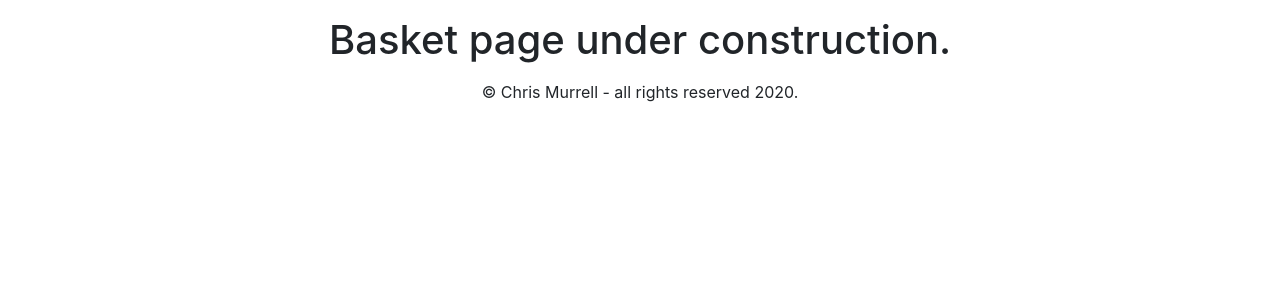
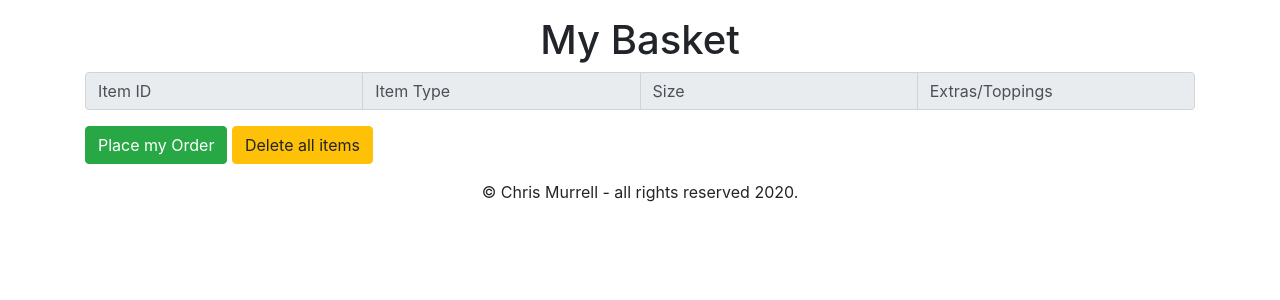
Before and after one commit to chrismurrelldrummer/project3, a Django app: page /basket in a window 1280 px wide. Shown: the part 56-356 px from the top of the page. Run offline with Django 3.2, Linux system fonts and the light colour scheme; some libraries are stand-ins or nearby versions.

Commit message:
basket changes and local storage data

```diff
--- a/orders/Templates/orders/base.html
+++ b/orders/Templates/orders/base.html
@@ -28,6 +28,9 @@
     <script src="https://stackpath.bootstrapcdn.com/bootstrap/4.4.1/js/bootstrap.min.js"
         integrity="sha384-wfSDF2E50Y2D1uUdj0O3uMBJnjuUD4Ih7YwaYd1iqfktj0Uod8GCExl3Og8ifwB6" crossorigin="anonymous">
     </script>
+
+    <!-- Include Handlebars -->
+    <script src="https://cdnjs.cloudflare.com/ajax/libs/handlebars.js/4.0.11/handlebars.min.js"></script>
 
     {% block script %}{% endblock %}
 
--- a/orders/Templates/orders/basket.html
+++ b/orders/Templates/orders/basket.html
@@ -1,9 +1,48 @@
 {% extends "orders/base.html" %}
+{% load static %}
+
+{% block script %}
+<script src="{% static 'orders/basket.js' %}"></script>
+
+<!-- Item temlate 1 -->
+{% verbatim %}
+<script id="basketItem1" type="text/x-handlebars-template">
+    <div class="input-group">
+        <input type="text" id="ident" name="ident" class="form-control" value="{{ ident }}" readonly>
+        <input type="text" id="item" name="item" class="form-control" value="{{ item }}" readonly>
+        <input type="text" id="size" name="size" class="form-control" value="{{ size }}" readonly>
+        <input type="text" id="toppings" name="toppings" class="form-control" value="{{ toppings }}" readonly>
+    </div>
+</script>
+{% endverbatim %}
+
+{% endblock %}
 
 {% block title %}
 My Basket
 {% endblock %}
 
 {% block main %}
-<h1>Basket page under construction.</h1>
+<h1>My Basket</h1>
+
+<form action="place" method="post">
+    {% csrf_token %}
+    <div class="form-group" id="basketList">
+        <div class="input-group">
+            <input type="text" id="ident" name="ident" class="form-control" value="Item ID" readonly>
+            <input type="text" id="item" name="item" class="form-control" value="Item Type" readonly>
+            <input type="text" id="size" name="size" class="form-control" value="Size" readonly>
+            <input type="text" id="toppings" name="toppings" class="form-control" value="Extras/Toppings" readonly>
+        </div>
+    </div>
+    <div class="form-group">
+        <button type="submit" class="btn btn-success" id="placeOrder">
+            Place my Order
+        </button>
+        <button type="submit" class="btn btn-warning" id="deleteOrder">
+            Delete all items
+        </button>
+    </div>
+</form>
+
 {% endblock %}
--- /dev/null
+++ b/orders/static/orders/basket.js
@@ -0,0 +1,53 @@
+document.addEventListener('DOMContentLoaded', () => {
+
+    let bask = JSON.parse(localStorage.getItem('basket'));
+
+    let div = document.querySelector('#basketList');
+
+    for (i in bask) {
+
+        let div = document.createElement("div");
+        div.setAttribute('className', 'input-group');
+        div.setAttribute('id', `item${i}`);
+        div.setAttribute('name', `item${i}`);
+
+        if (bask[i]['toppings'] == '') {
+            // Create template
+            const template1 = Handlebars.compile(document.querySelector('#basketItem1').innerHTML);
+
+            // Add to DOM.
+            const content = template1({
+                'ident': bask[i]['ident'],
+                'item': bask[i]['item'],
+                'size': bask[i]['size'],
+                'toppings': 'No extra toppings.'
+            });
+
+            document.querySelector('#basketList').innerHTML += content;
+
+        } else {
+            // Create template
+            const template1 = Handlebars.compile(document.querySelector('#basketItem1').innerHTML);
+
+            let toppings = '';
+
+            for (k in bask[i]['toppings']) {
+                toppings += `${bask[i]['toppings'][k]}`;
+                if (k >= 0 && k < (bask[i]['toppings'].length - 1)) {
+                    toppings += ', ';
+                }
+            }
+
+            // Add to DOM.
+            const content = template1({
+                'ident': bask[i]['ident'],
+                'item': bask[i]['item'],
+                'size': bask[i]['size'],
+                'toppings': toppings
+            });
+
+            document.querySelector('#basketList').innerHTML += content;
+        }
+
+    }
+});
--- a/orders/urls.py
+++ b/orders/urls.py
@@ -8,5 +8,6 @@ urlpatterns = [
     path("login", views.log_in, name="login"),
     path("logout", views.log_out, name="logout"),
     path("menu", views.menu, name="menu"),
-    path("basket", views.basket, name="basket")
+    path("basket", views.basket, name="basket"),
+    path("place", views.place, name="place")
 ]
--- a/orders/views.py
+++ b/orders/views.py
@@ -89,58 +89,32 @@ def menu(request):
         return render(request, "orders/menu.html")
 
 
-def pizadd(request):
+def place(request):
 
     if request.user.is_authenticated:
 
         if request.method == 'POST':
 
-            # returning none *****************************************************************
-            typ = request.POST.get("typ")
-            cat = request.POST.get("cat")
-
-            toppings = []
-            maxTop = 0
-
-            # find max number of possible toppings
-            piz = Pizza.objects.all()
-
-            for row in piz:
-                num = row.numTop
-                if num > maxTop:
-                    maxTop = num
-
-            for i in range(1,(maxTop + 1)):
-                try:
-                    top = request.POST[f"customTop{i}"]
-                    toppings.append(top)
-                except:
-                    continue
-
-            try:
-                size = request.POST["small"]
-                price = request.POST["smplace"]
-            except:
-                size = request.POST["large"]
-                price = request.POST["lgplace"]
+            ident = request.POST["ident"]
+            item = request.POST["item"]
+            size = request.POST["size"]
+            toppings = request.POST["toppings"]
 
             user = request.user
 
-            # if order/basket already active for user
-
             context = {
                 "user": user.username,
-                "typ": typ,
-                "cat": cat,
-                "tops": toppings,
+                "ident": ident,
+                "item": item,
                 "size": size,
-                "price": price
+                "tops": toppings
             }
 
-            return render(request, "orders/menu.html", {'message': context})
+            return render(request, "orders/basket.html", {'message': context})
 
     else:
-        return render(request, "orders/menu.html")
+        return HttpResponseRedirect(reverse("login"))
+
 
 def basket(request):
     return render(request, 'orders/basket.html')
```
Also changed, not shown: orders/static/orders/menu.js (+18 -18 lines).
